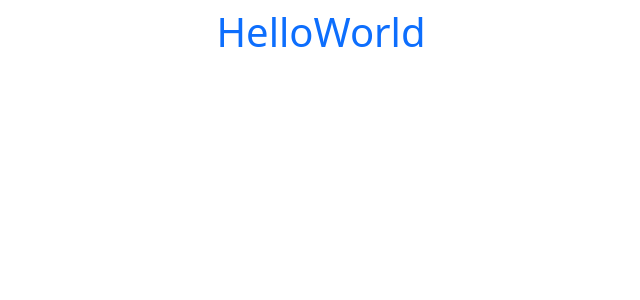
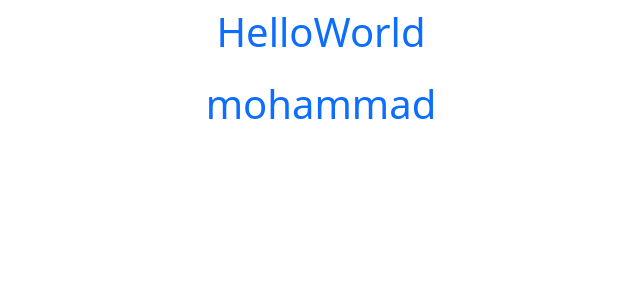
Before and after one commit to mohammad468/start-typescript, a React (Create React App) app: page / in a window 1280 px wide. Shown: the top 300 px of the page, without its empty margins (319-959 px from the left). Built offline with nearby package versions, Linux system fonts and the light colour scheme.

Commit message:
props in tsx

```diff
--- a/src/App.tsx
+++ b/src/App.tsx
@@ -2,6 +2,7 @@ import React from "react";
 import "./App.scss";
 
 // ?components
+import Greet from "./components/Greet";
 
 const App: React.FC = () => {
 
@@ -10,6 +11,9 @@ const App: React.FC = () => {
       <div className="d-flex justify-content-center my-2">
         <h1>HelloWorld</h1>
       </div>
+      <div className="d-flex justify-content-center my-2">
+        <Greet name="mohammad" />
+      </div>
     </div>
   );
 };
--- /dev/null
+++ b/src/components/Greet.tsx
@@ -0,0 +1,17 @@
+import React from "react";
+
+interface GreetProps {
+  name: string;
+}
+
+function Greet(props: GreetProps) {
+  return (
+    <div>
+      <div className="d-flex justify-content-center my-2">
+        <h1>{props.name}</h1>
+      </div>
+    </div>
+  );
+}
+
+export default Greet;
```
